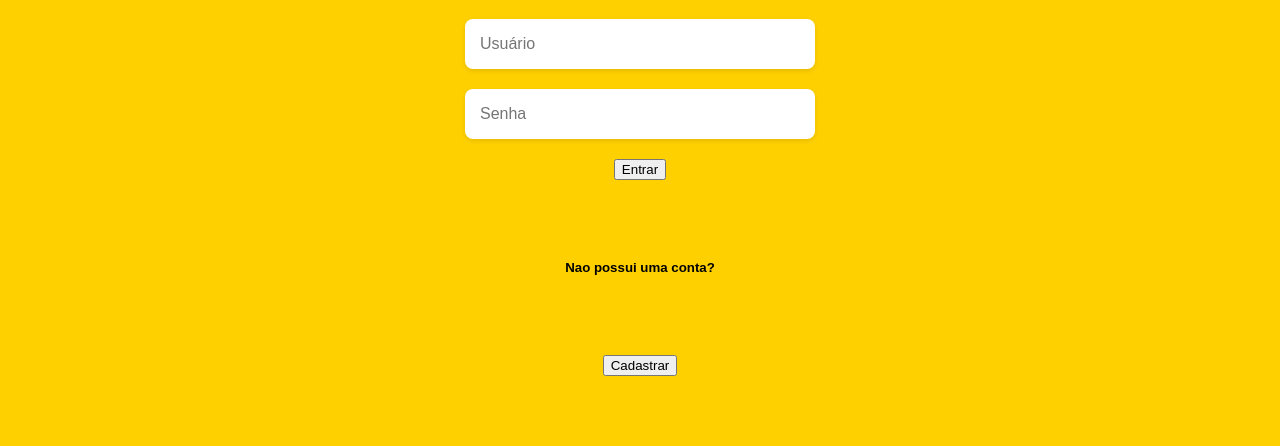
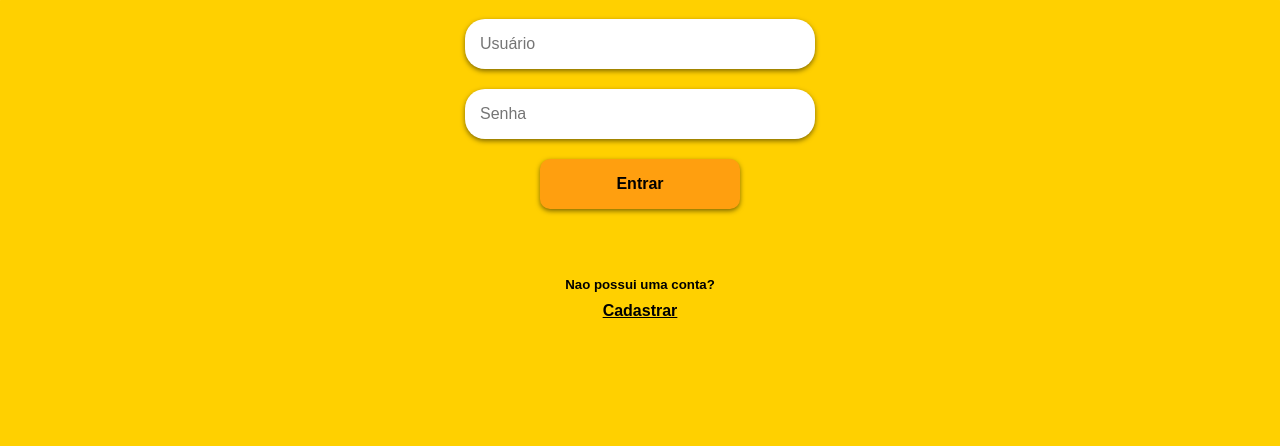
Before and after one commit to CodeFyLab/Gemps, a website: page telalogin.html in a window 1280 px wide. Shown: the part 311-757 px from the top of the page. Drawn offline with Linux system fonts and the light colour scheme; files whose address does not match are found by name.

Commit message:
adicionei o front-end atualizado mantendo os arquivos anteriores

```diff
--- a/style1.css
+++ b/style1.css
@@ -22,36 +22,96 @@ body {
 
 #telalogin {
   background-color: #ffd000;
-    width: 100%;
-    min-height: 80vh;
+  width: 100%; /* Ocupa toda a largura */
+  min-height: 80vh; /* Ocupa 80% da altura da tela */
   margin-top: 15vh; /* Espaço para o ícone */
   border-top-left-radius: 50% 30%;
   border-top-right-radius: 50% 30%;
   border-bottom-left-radius: 0;
   border-bottom-right-radius: 0;
   padding-top: 70px; /* Espaço para o ícone */
-    display: flex;
-    flex-direction: column;
-    align-items: center;
-    box-sizing: border-box;
+  display: flex; /* Flexbox para centralizar o conteúdo */
+  flex-direction: column; /* Alinhamento vertical */
+  align-items: center; /* Centraliza horizontalmente */
+  box-sizing: border-box; /* Inclui padding e borda no tamanho total */
 }
 
 .form-container {
-    width: 100%;
-    max-width: 400px;
-    display: flex;
-    flex-direction: column;
-    align-items: center;
-    gap: 20px;
+  width: 100%; /* Ocupa toda a largura */
+  max-width: 400px; /* Largura máxima */
+  display: flex; /* Flexbox para alinhar os elementos */
+  flex-direction: column; /* Alinhamento vertical */
+  align-items: center; /* Centraliza horizontalmente */
+  gap: 20px; /* Espaço entre os elementos */
   margin-top: 40px; /* Espaço após o ícone */
 }
 
 input {
-    width: 80%;
-    height: 50px;
-    padding: 0 15px;
-    font-size: 16px;
-    border: none;
-    border-radius: 8px;
-    box-shadow: 0 2px 5px rgba(0,0,0,0.1);
+  width: 80%; /* Ocupa 80% da largura */
+  height: 50px; /* Altura do campo */
+  padding: 0 15px; /* Espaçamento interno */
+  font-size: 16px; /* Tamanho da fonte */
+  border: none; /* Remove a borda padrão */
+  border-radius: 20px; /* Borda arredondada */
+  box-shadow: 0 2px 5px rgba(0,0,0,0.5); /* Sombra suave */
 }
+
+.botao-login {
+  width: 50%; /* Largura do botão */
+  height: 50px; /* Altura do botão */
+  background-color: #ff9f0f; /* Cor de fundo */
+  border: none; /* Remove a borda */
+  box-shadow: 0 2px 5px rgba(0,0,0,0.5); /* Sombra suave */
+  border-radius: 10px; /* Borda arredondada */
+  font-family: Arial, bold, sans-serif; /* Fonte do texto */
+  font-size: 16px; /* Tamanho da fonte */
+  font-weight: bold; /* Negrito */
+  cursor: pointer; /* Muda o cursor ao passar por cima */
+  position: relative; /* Posição relativa */
+  transition: 0.1s; /* Animação suave */
+
+}
+button.botao-login:hover {
+  background-color: #ff9f0f86; /* Cor de fundo ao passar por cima */
+}
+button.botao-login:active {
+  background-color: #ff9f0f11;
+  top: 6px; /* Desce 6 pixels ao clicar */
+  box-shadow: 0 0 5px rgba(0,0,0,0.5); /* Sombra mais suave */
+}
+
+.cadastro-container {
+  display: flex; /* Flexbox para alinhar os elementos */
+  justify-content:center; /* Centraliza horizontalmente */
+  align-items: center;
+  flex-direction: column; /* Alinhamento vertical */
+  gap: 10px; /* Espaço entre os elementos */
+  margin-top: 10px; /* Espaço após o botão */
+  width: 80%; /* Ocupa 80% da largura */
+}
+.cadastro-container h5 {
+  margin: 0; /* Remove a margem padrão */
+}
+
+.botao-cadastro {
+  background: transparent; /* Cor de fundo transparente */
+  border: none;  /* Remove a borda */
+  font-size: medium;  /* Tamanho da fonte */
+  font-weight: bold;
+  text-decoration: underline; /* Sublinhado */
+  cursor: pointer; /* Muda o cursor ao passar por cima */
+  padding:0%;
+}
+button.botao-cadastro:hover {
+  color: rgb(0, 110, 255) ; /* Cor de fundo ao passar por cima */
+}
+button.botao-cadastro:active {
+  color: rgba(0, 110, 255, 0.336);
+  top: 6px; /* Desce 6 pixels ao clicar */
+}
+
+footer {
+  height: 100px; /* Altura do rodapé */
+  width: 100%; /* Ocupa toda a largura */
+  background-color: #ffd000; /* Cor de fundo */
+}
--- a/telalogin.html
+++ b/telalogin.html
@@ -15,9 +15,12 @@
             <input type="text" placeholder="Usuário">
             <input type="password" placeholder="Senha">
             <button class="botao-login">Entrar</button><br>
-            <h5>Nao possui uma conta?</h5><br>
-            <button class="botao-login">Cadastrar</button>
+            <div class="cadastro-container">
+                <h5>Nao possui uma conta?</h5>
+                <button class="botao-cadastro">Cadastrar</button>
+            </div>
         </div>
     </div>
+    <footer aria-hidden="true"></footer>
 </body>
 </html>
```
Lines whose indentation alone changed are shown as unchanged.
